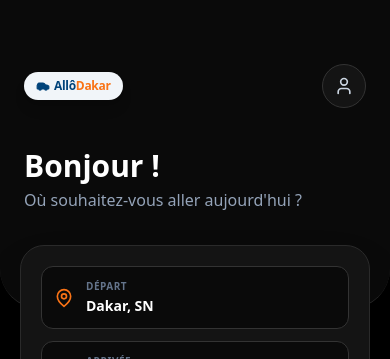
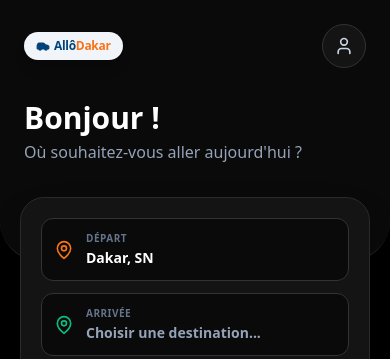
Before and after one commit to migini10/Aller-Retour, a Next.js app in the folder apps/web/: page / in a window 390 px wide. Shown: the top 359 px of the page. Built offline with nearby package versions, Linux system fonts and the light colour scheme; no server answers.

Commit message:
style: reduce top padding on homepage for better mobile fit

```diff
--- a/apps/web/src/app/page.tsx
+++ b/apps/web/src/app/page.tsx
@@ -26,9 +26,9 @@ export default function HomePage() {
       <div className="flex-1 overflow-y-auto pb-24 w-full">
 
         {/* En-tête Sombre (Premium Noir & Orange) */}
-        <div className="bg-[#0A0A0A] pt-12 pb-24 px-6 relative rounded-b-[40px] border-b border-[#2A2A2A]">
+        <div className="bg-[#0A0A0A] pt-6 pb-24 px-6 relative rounded-b-[40px] border-b border-[#2A2A2A]">
           {/* Top Bar */}
-          <div className="flex justify-between items-center mb-10 mt-4">
+          <div className="flex justify-between items-center mb-8">
             {/* Logo Original Allô Dakar (Boîte Blanche) */}
             <div className="bg-slate-100 rounded-[16px] py-1.5 px-3 flex items-center justify-center shadow-lg">
               <span className="text-[#00437A] font-black text-xs flex items-center tracking-tight">
```
